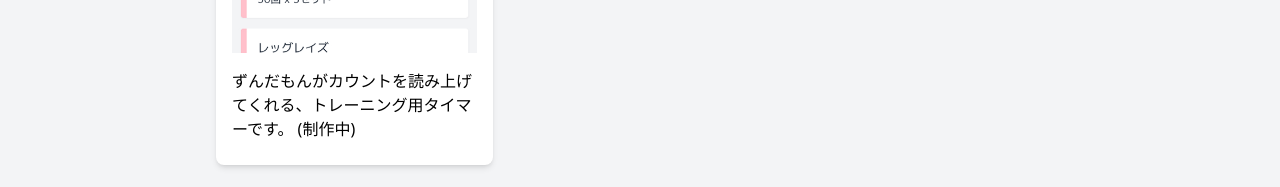
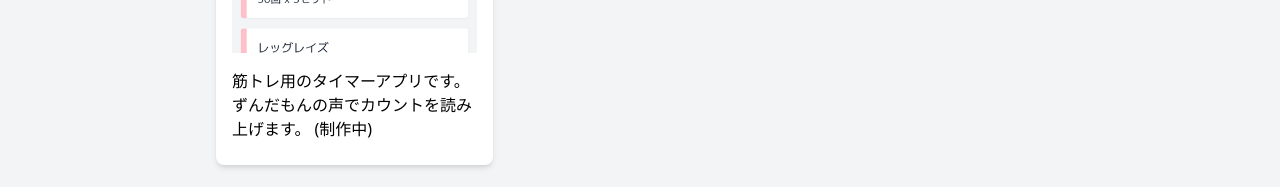
Before and after one commit to motoshira/motoshira.github.io, a Next.js app: page / in a window 1280 px wide. Shown: the part 613-800 px from the top of the page. Built offline with nearby package versions, Linux system fonts and the light colour scheme.

Commit message:
Fix description

```diff
--- a/src/app/page.tsx
+++ b/src/app/page.tsx
@@ -93,7 +93,7 @@ function App() {
 								<WorksItem
 									title="ずんだもんとトレーニング"
 									img={zundamon}
-									description="ずんだもんがカウントを読み上げてくれる、トレーニング用タイマーです。 (制作中)"
+									description="筋トレ用のタイマーアプリです。ずんだもんの声でカウントを読み上げます。 (制作中)"
 								/>
 							</div>
 						</SubSectionWrap>
```
